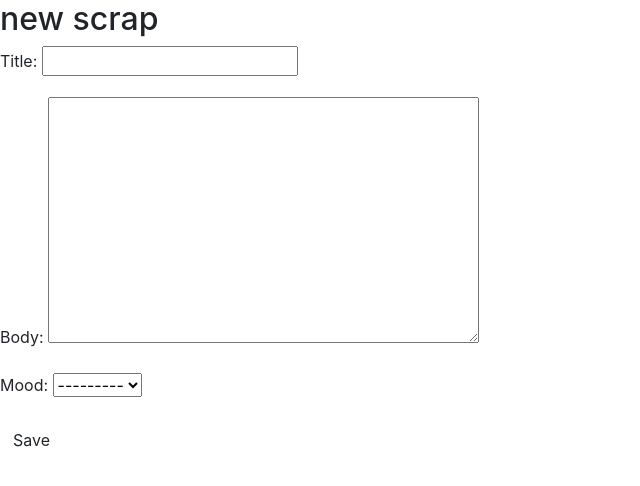
After one commit to n1colem/coldcomp, a Django app: page /scraps/new in a window 1280 px wide. The commit adds this page. Shown: the top 486 px of the page, without its empty margins (0-640 px from the left). Run offline with Django 3.2, Linux system fonts and the light colour scheme; data that the repository does not hold is empty; some libraries are stand-ins or nearby versions.

Commit message:
createformview/#24

```diff
--- a/coldcomp/coldcomp/urls.py
+++ b/coldcomp/coldcomp/urls.py
@@ -15,12 +15,13 @@ Including another URLconf
 """
 from django.contrib import admin
 from django.urls import path
-from scraps.views import ScrapList, ScrapDetail
+from scraps.views import ScrapList, ScrapDetail, ScrapCreate
 
 urlpatterns = [
     path('admin/', admin.site.urls),
     path('scraps/', ScrapList.as_view(), name='scrap-list'),
-#    path('scraps/add', ScrapCreate.as_view(), name='scrap-add'),
+#    path('scraps/new', ScrapCreate.as_view(), name='scrap-new'),
+    path('scraps/new', ScrapCreate.as_view(), name='scrap-new'),
 #    path('scraps/<int:pk>/edit', ScrapUpdate.as_view(), name='scrap-update'),
 #    path('scraps/<int:pk>/delete', ScrapDelete.as_view(), name='scrap-delete'),
     path('scraps/<int:pk>', ScrapDetail.as_view(), name='scrap-detail'),
--- /dev/null
+++ b/coldcomp/scraps/forms.py
@@ -0,0 +1,9 @@
+from django import forms
+
+from .models import Scrap
+
+class ScrapForm(forms.ModelForm):
+
+    class Meta:
+        model = Scrap
+        fields = ['title', 'body', 'mood']
--- a/coldcomp/scraps/templates/scraps/base.html
+++ b/coldcomp/scraps/templates/scraps/base.html
@@ -20,6 +20,10 @@
  </head>
  <body>
    {% block header %}
+   <div class="page-header">
+          <h1>scraps / <a href="{% url 'scrap-new' %}" class="top-menu">+</a></h1></h>
+           <h1>
+       </div>
    {% endblock %}
 
    {% block body %}
--- /dev/null
+++ b/coldcomp/scraps/templates/scraps/new.html
@@ -0,0 +1,12 @@
+{% extends './base.html' %}
+
+{% block header %}
+{% endblock %}
+
+{% block body %}
+    <h2>new scrap</h2>
+    <form method="POST" class="scrap-form">{% csrf_token %}
+        {{ form.as_p }}
+        <button type="submit" class="save btn btn-default">Save</button>
+    </form>
+{% endblock %}
--- a/coldcomp/scraps/templates/scraps/scrap_list.html
+++ b/coldcomp/scraps/templates/scraps/scrap_list.html
@@ -9,11 +9,10 @@
 {% endblock %}
 
 {% block body %}
-<p> just scraps </p>
   <div class="container">
   <div class="row">
   {% for scrap in scraps %}
-    <div class="col-md-6">
+    <div class="col-md-4">
         <div class = "scrap">
           <h3><a title="{{scrap.mood.title}}" href="/scraps/{{scrap.slug}}" style="color: #{{ scrap.mood.color }}" >
             {{ scrap.title }}
--- a/coldcomp/scraps/views.py
+++ b/coldcomp/scraps/views.py
@@ -1,8 +1,10 @@
-from django.views.generic import ListView, DetailView
+from django.views.generic import ListView, DetailView, FormView, TemplateView
+from django.views.generic.edit import CreateView
 from django.shortcuts import render, get_object_or_404
 from django.conf import settings
 
 from .models import Scrap, Mood
+from .forms import ScrapForm
 
 # Create your views here.
 
@@ -27,3 +29,9 @@ class ScrapDetail(DetailView):
         context = super(ScrapDetail, self).get_context_data(*args, **kwargs)
         context['mood'] = Mood.objects.all()
         return context
+
+class ScrapCreate(CreateView):
+    template_name ='scraps/new.html'
+    model = Scrap
+    permission_required = 'scraps.can_add'
+    form_class = ScrapForm
```
